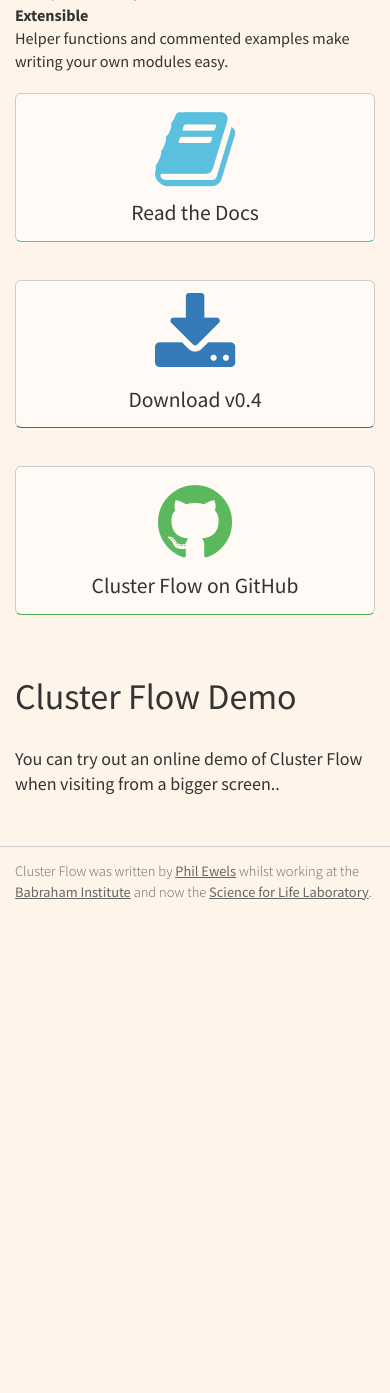
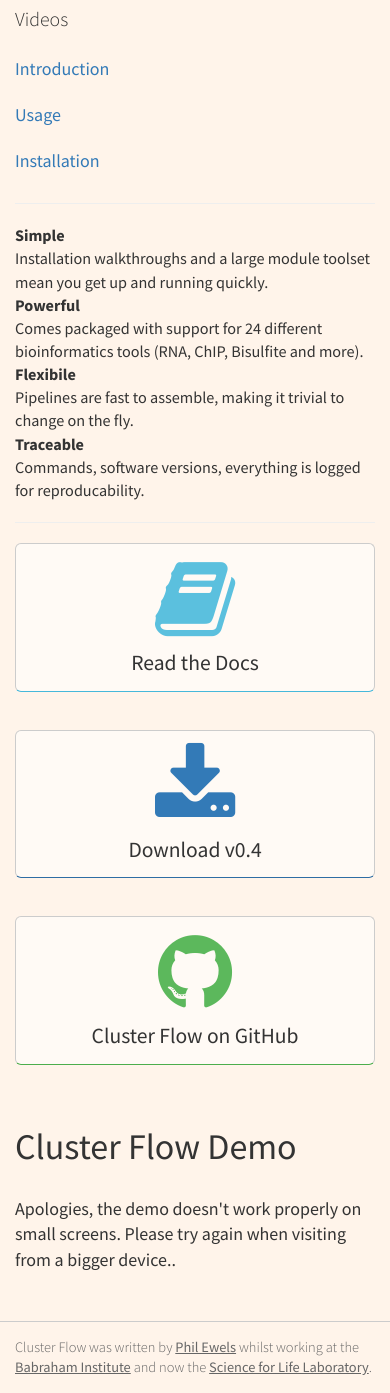
Before and after one commit to ewels/clusterflow-website, a PHP site: page / in a window 390 px wide. Shown: the part 561-1954 px from the top of the page. Before the commit the page ends 1461 px from the top, so only its background shows below. Run offline with PHP 8.4, Linux system fonts and the light colour scheme; some libraries are stand-ins or nearby versions.

Commit message:
Added new videos. Responsive fixes.
Added three new tutorial videos from YouTube on the homepage.
Made the documentation pages work better on mobile devices.

```diff
--- a/public_html/css/style.css
+++ b/public_html/css/style.css
@@ -51,7 +51,10 @@ blockquote {
 	border-left: 2px solid #ced8de;
 	font-size: 0.9em;
 }
-
+.embed-responsive-16by9 {
+  padding-bottom: 55.9%;
+  border: 1px solid #ccc;
+}
 
 /*
  * Homepage
@@ -81,6 +84,9 @@ header {
 .intro, .intro-dl {
   font-size: 90%;
 }
+.intro-dl dl {
+  margin-bottom: 0;
+}
 
 
 footer {
@@ -91,6 +97,19 @@ footer {
 footer a {
   color: #999;
   text-decoration: underline;
+}
+
+.intro-vids h4 {
+  margin-top: 10px;
+}
+#video-links {
+  padding: 0;
+  margin: 0;
+  list-style-type: none;
+}
+#video-links li a {
+  display: block;
+  padding: 10px 0;
 }
 
 
@@ -171,6 +190,17 @@ footer a {
 	max-width: 200px;
 }
 
+@media screen and (max-width: 768px){
+  #cf_docs .top_logo {
+    margin-top: 0;
+  }
+  #cf_docs .header h1 {
+    font-size: 2em;
+  }
+  h1 {
+    font-size: 3em;
+  }
+}
 
 footer {
 	margin: 2em auto;
--- a/public_html/index.php
+++ b/public_html/index.php
@@ -35,29 +35,54 @@
 <main>
   <div class="container">
     <div class="row">
-      <div class="col-sm-5 intro">
+      <div class="col-sm-12 col-md-6 intro">
         <p class="lead">Cluster Flow is designed to be quick and easy to install,
           with flexible configuration and simple customization.</p>
         <p>It's easy enough to set up and use for non-bioinformaticians (given a basic
           knowledge of the command line), and it's simplicity makes it great for low
           to medium throughput analyses.</p>
       </div>
-      <div class="col-sm-7 intro-dl">
+      <div class="col-sm-8 col-md-4">
+        <div class="embed-responsive embed-responsive-16by9">
+          <iframe id="cf-video" src="https://www.youtube.com/embed/FusdI-QvbJo?list=PLIA2-lqNuhvH6fog0ctm5ZpdtPoUOun-l&amp;showinfo=0" allowfullscreen></iframe>
+        </div>
+      </div>
+      <div class="col-sm-4 col-md-2 intro-vids">
+        <h4>Videos</h4>
+        <ul id="video-links">
+          <li><a data-youtubeid="FusdI-QvbJo" href="https://www.youtube.com/watch?v=FusdI-QvbJo&index=1&list=PLIA2-lqNuhvH6fog0ctm5ZpdtPoUOun-l">Introduction</a></li>
+          <li><a data-youtubeid="BFBt5fCWWSY" href="https://www.youtube.com/watch?v=BFBt5fCWWSY&index=2&list=PLIA2-lqNuhvH6fog0ctm5ZpdtPoUOun-l">Usage</a></li>
+          <li><a data-youtubeid="L9BmqU7PENo" href="https://www.youtube.com/watch?v=L9BmqU7PENo&index=3&list=PLIA2-lqNuhvH6fog0ctm5ZpdtPoUOun-l">Installation</a></li>
+        </ul>
+      </div>
+    </div>
+
+    <hr>
+    <div class="row">
+      <div class="col-md-6 intro-dl">
         <dl class="dl-horizontal">
           <dt>Simple</dt>
           <dd>Installation walkthroughs and a large module toolset mean you get up and running quickly.</dd>
 
+          <dt>Powerful</dt>
+          <dd>Comes packaged with support for 24 different bioinformatics tools (RNA, ChIP, Bisulfite and more).</dd>
+        </dl>
+      </div>
+      <div class="col-md-6 intro-dl">
+        <dl class="dl-horizontal">
           <dt>Flexibile</dt>
           <dd>Pipelines are fast to assemble, making it trivial to change on the fly.</dd>
 
           <dt>Traceable</dt>
           <dd>Commands, software versions, everything is logged for reproducability.</dd>
 
-          <dt>Extensible</dt>
-          <dd>Helper functions and commented examples make writing your own modules easy.</dd>
+          <!-- <dt>Extensible</dt>
+          <dd>Helper functions and commented examples make writing your own modules easy.</dd> -->
         </dl>
       </div>
     </div>
+    <hr>
+
     <div class="row">
       <div class="col-sm-4">
         <a class="panel-btn panel-btn-info" href="docs">
@@ -84,7 +109,7 @@
 
     <div class="hidden-lg hidden-md hidden-sm">
       <h2>Cluster Flow Demo</h2>
-      <p>You can try out an online demo of Cluster Flow when visiting from a bigger screen..</p>
+      <p>Apologies, the demo doesn't work properly on small screens. Please try again when visiting from a bigger device..</p>
     </div>
     <div class="row hidden-xs demo_row">
       <div class="col-md-2 col-lg-3">
@@ -194,6 +219,15 @@
 <script src="js/jGravity-min.js"></script>
 <script src="js/demo_js.js"></script>
 <script>
+  // Video links
+  $('#video-links a').click(function(e){
+    e.preventDefault();
+    var vid = $(this).data('youtubeid');
+    var url = 'https://www.youtube.com/embed/'+vid+'?list=PLIA2-lqNuhvH6fog0ctm5ZpdtPoUOun-l&amp;showinfo=0';
+    $('#cf-video').attr('src', url);
+  });
+
+  // Google Analytics
   (function(i,s,o,g,r,a,m){i['GoogleAnalyticsObject']=r;i[r]=i[r]||function(){
   (i[r].q=i[r].q||[]).push(arguments)},i[r].l=1*new Date();a=s.createElement(o),
   m=s.getElementsByTagName(o)[0];a.async=1;a.src=g;m.parentNode.insertBefore(a,m)
```
Also changed, not shown: public_html/docs/index.php (+9 -5 lines).
